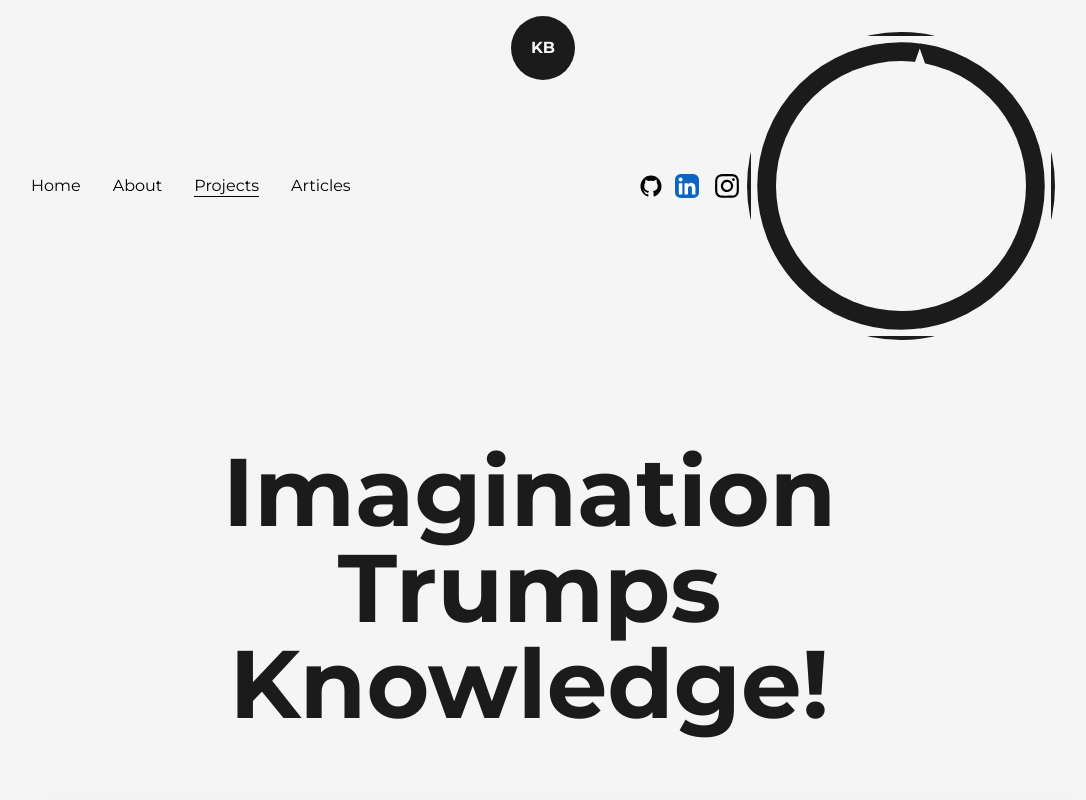
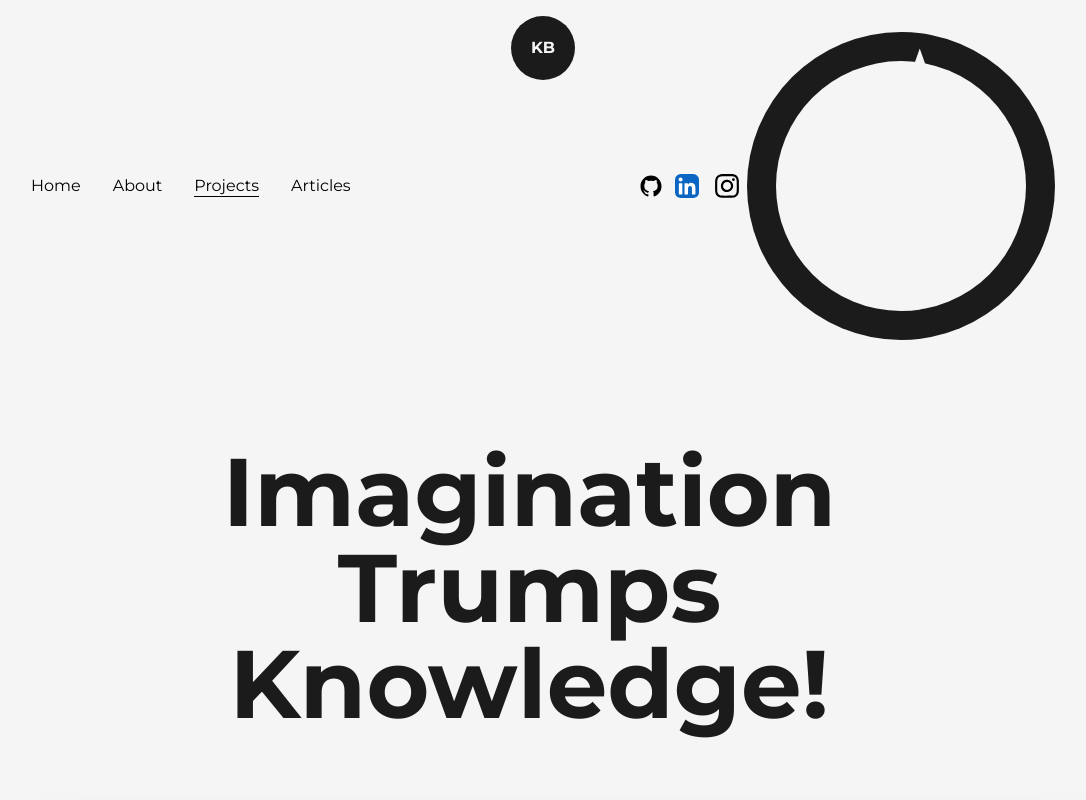
Before and after one commit to Kenneth12curry/next_js_portfolio, a Next.js app: page /projects in a window 1280 px wide. Shown: the top 800 px of the page, without its empty margins (97-1183 px from the left). Built offline with nearby package versions, Linux system fonts and the light colour scheme.

Commit message:
Correction

```diff
--- a/src/components/Icons.js
+++ b/src/components/Icons.js
@@ -603,11 +603,12 @@ export const SunIcon = ({ className, ...rest }) => (
   >
     <circle cx="12" cy="12" r="6" fill="currentColor" />
     <circle
-      cx="12"
-      cy="12"
-      r="12"
+
       fill="none"
       stroke="currentColor"
+      strokeLinecap="round"
+      strokeLinejoin="round"
+      strokeWidth="2"
     />
     <path
       fill="currentColor"
@@ -626,12 +627,13 @@ export const MoonIcon = ({ className, ...rest }) => (
   >
     <circle cx="12" cy="12" r="10" fill="currentColor" />
     <circle
-      cx="12"
-      cy="12"
-      r="12"
+
       fill="none"
       stroke="currentColor"
-
+      strokeDasharray="2"
+      strokeLinecap="round"
+      strokeLinejoin="round"
+      strokeWidth="2"
     >
       <animateTransform
         attributeName="transform"
```
